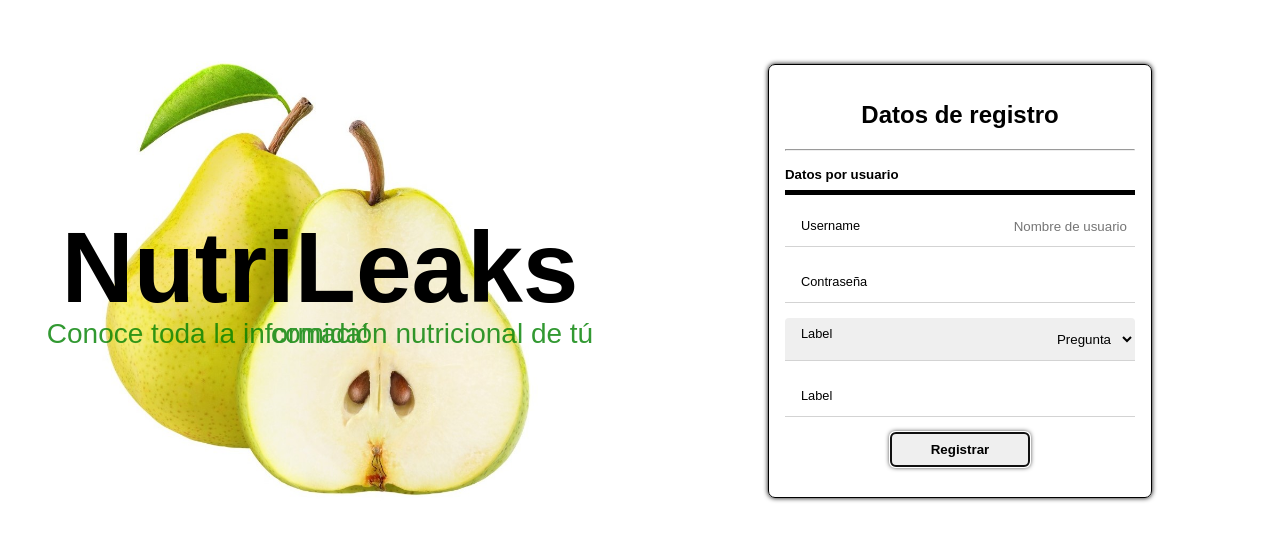
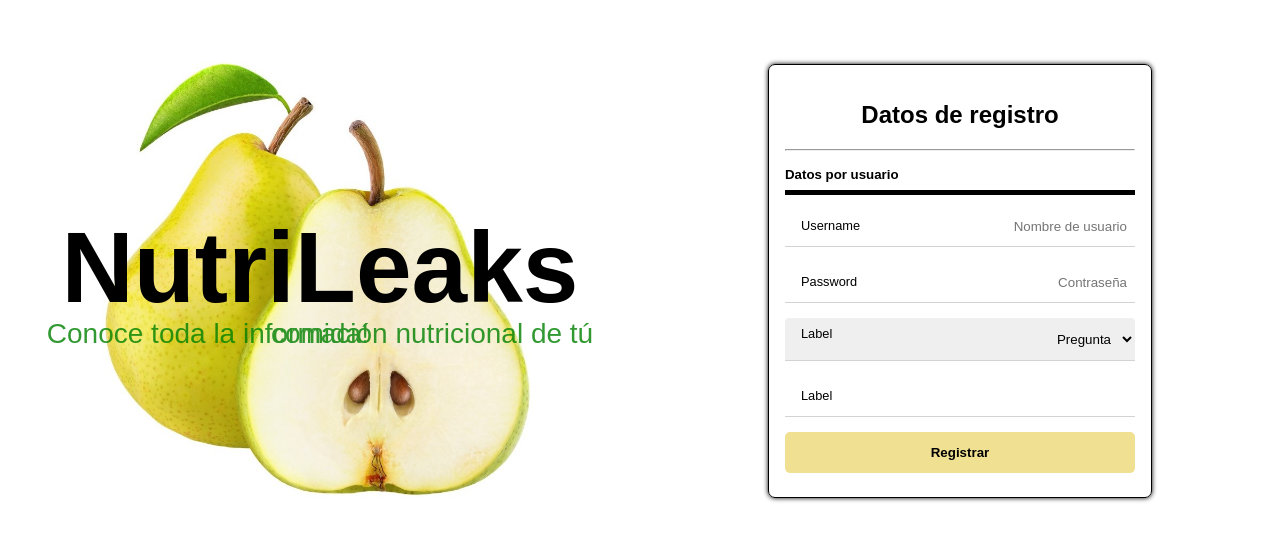
Before and after one commit to CamiloMartinez25/UPBDesarrolloSoftware, a plain HTML site: page index.html in a window 1280 px wide. Shown: the part 119-660 px from the top of the page. Drawn offline with Linux system fonts and the light colour scheme.

Commit message:
fix styles

```diff
--- a/estilos.css
+++ b/estilos.css
@@ -55,7 +55,7 @@ body {
 
 .input:hover , .input:focus , .input:active {
     border-bottom: 2px solid;
-    background-color: oldlace;
+    background-color: #f0e091;
     outline: none;
 }
 
@@ -76,14 +76,13 @@ body {
     border-radius: 5px;
     width: 100%;
     border: 0;
-    background-color: #f6f4df ;
+    background-color: #f0e091 ;
 }
 
 .button:hover {
-    background-color: #ced77c;
+    background-color: #badb41;
     box-shadow: 0 0 3px black;
     cursor: pointer;
-    opacity: 0.8;
 }
 
 .button:active {
--- a/index.html
+++ b/index.html
@@ -26,8 +26,8 @@
                   <label class="input-label" for="username" >Username</label>
                 </div>
                 <div class="input-container">
-                  <input class="input" type="password" name="contrasena" id="contrasena" placeholder=" ">
-                  <label class="input-label" for="contrasena">Contraseña</label>
+                  <input class="input" type="password" name="contrasena" id="contrasena" placeholder="Contraseña">
+                  <label class="input-label" for="contrasena">Password</label>
                 </div>
                 <!-- TODO preguntas de seguridad -->
                 <div class="input-container">
@@ -43,9 +43,8 @@
                 </div>
             </form>
             <!-- Aqui debe ir el boton -->
-            <div class="button-container">
-              <button class="btn-registrar" type="submit" for="form-registro" onclick="alert('Funciona')" autofocus>Registrar</button>
-            </div>
+            <button class="button" type="submit" for="form-registro" onclick="alert('Funciona')" >Registrar</button>
+
 
             <!-- Aqui debe ir el link de redirección -->
 
```
